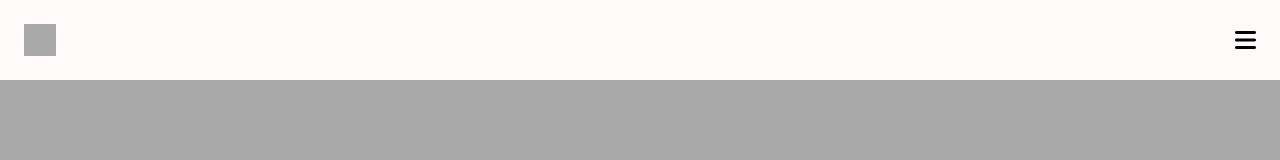
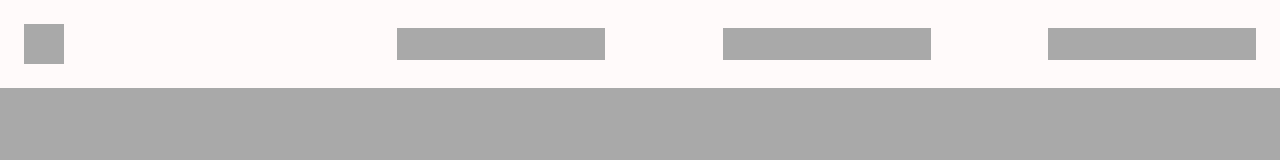
Before and after one commit to VioletViolaVi/futureproof_responsive_navbar, a plain HTML site: page index.html in a window 1280 px wide. Drawn offline with Linux system fonts and the light colour scheme.

Commit message:
make navbar responsive for larger screens

```diff
--- a/index.html
+++ b/index.html
@@ -16,6 +16,9 @@
       <nav class="nav-container">
         <div class="square"></div>
         <i class="fa-solid fa-bars"></i>
+        <div class="rectangle"></div>
+        <div class="rectangle"></div>
+        <div class="rectangle"></div>
       </nav>
     </header>
   </body>
--- a/styles.css
+++ b/styles.css
@@ -36,4 +36,49 @@ body {
 
 .fa-solid.fa-bars {
   font-size: 1.5rem;
+  color: #808080;
 }
+
+@media (min-width: 720px) {
+  .nav-container {
+    grid-template-columns: 3rem 0rem 0rem 7.5rem;
+    align-items: center;
+    justify-content: space-between;
+  }
+
+  .fa-solid.fa-bars {
+    display: none;
+  }
+
+  .rectangle {
+    background-color: #a9a9a9;
+    width: 8rem;
+    height: 1.5rem;
+  }
+}
+
+@media (min-width: 1000px) {
+  .nav-bg {
+    height: 5.5rem;
+  }
+
+  .nav-container {
+    grid-template-columns: 3rem 0rem 0rem 13rem;
+  }
+
+  .square {
+    width: 2.5rem;
+    height: 2.5rem;
+  }
+
+  .rectangle {
+    width: 13rem;
+    height: 2rem;
+  }
+}
+
+@media (min-width: 1285px) {
+  .nav-container {
+    grid-template-columns: 17rem 0rem 0rem 15rem;
+  }
+}
```
